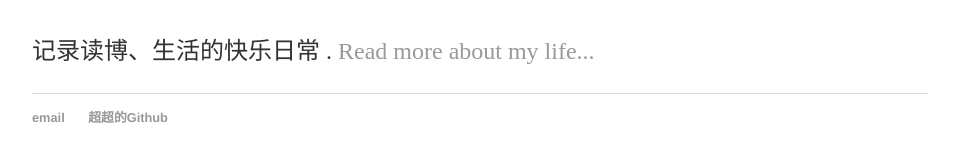
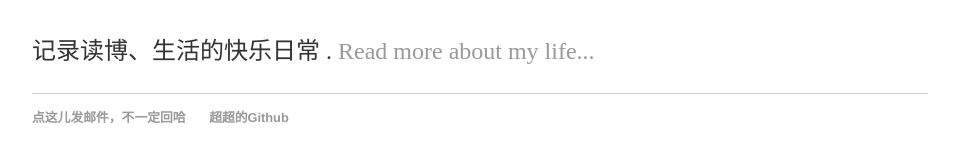
Before and after one commit to GlenHank/GlenHank.github.io, a Jekyll site: the page built from index.html, in a window 1280 px wide. Shown: the part 177-340 px from the top of the page, without its empty margins (160-1119 px from the left). Built offline with Jekyll 4.4.1, drawn with Linux system fonts in a browser that asks for light colours.

Commit message:
change a bit

```diff
--- a/_layouts/default.html
+++ b/_layouts/default.html
@@ -3,7 +3,7 @@
   <head>
     <title>{{ page.title }}</title>
     <!-- link to main stylesheet -->
-			<link rel="stylesheet" type="text/css" href="/css/main.css">
+    <link rel="stylesheet" type="text/css" href="/css/main.css" />
   </head>
   <body>
     <nav>
@@ -14,14 +14,13 @@
         <li><a href="/blog">Blog</a></li>
       </ul>
     </nav>
-			<div class="container">
-
-			{{ content }}
-
-			</div><!-- /.container -->
+    <div class="container">{{ content }}</div>
+    <!-- /.container -->
     <footer>
       <ul>
-	        		<li><a href="mailto:hclovehc@gmail.com">email</a></li>
+        <li>
+          <a href="mailto:hclovehc@gmail.com">点这儿发邮件，不一定回哈</a>
+        </li>
         <li><a href="https://github.com/GlenHank">超超的Github</a></li>
       </ul>
     </footer>
--- a/index.html
+++ b/index.html
@@ -2,7 +2,10 @@
 layout: default
 title: 这是超超的美丽世界
 ---
+
 <div class="blurb">
-	<h1>超超的个人博客</h1>
-	<p>记录读博、生活的快乐日常 . <a href="/about">Read more about my life...</a></p>
-</div><!-- /.blurb -->
+  <h1>超超的个人博客</h1>
+  <p>
+    记录读博、生活的快乐日常 . <a href="/about">Read more about my life...</a>
+  </p>
+</div>
```
Also changed, not shown: _posts/2021-06-12-HTML-Learning-Notes.md (+4 -5 lines). Lines whose indentation alone changed are shown as unchanged.
